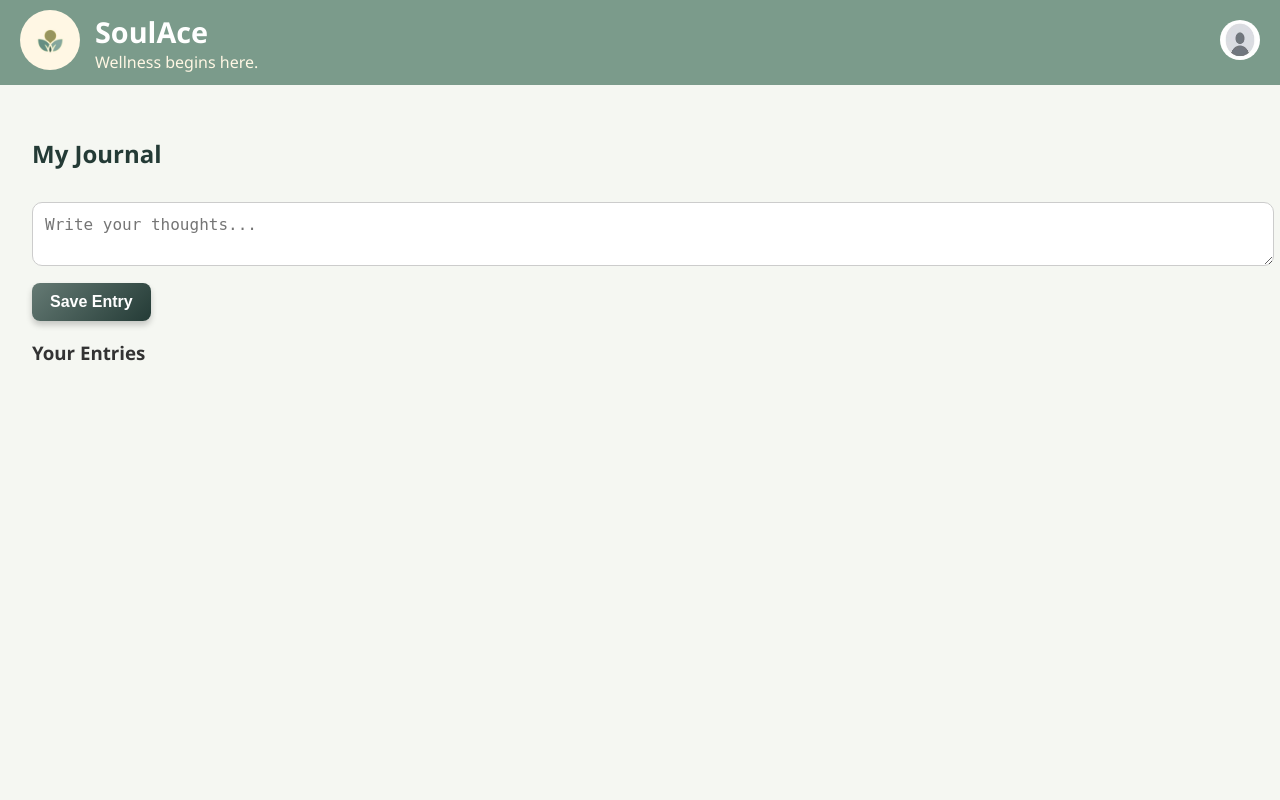
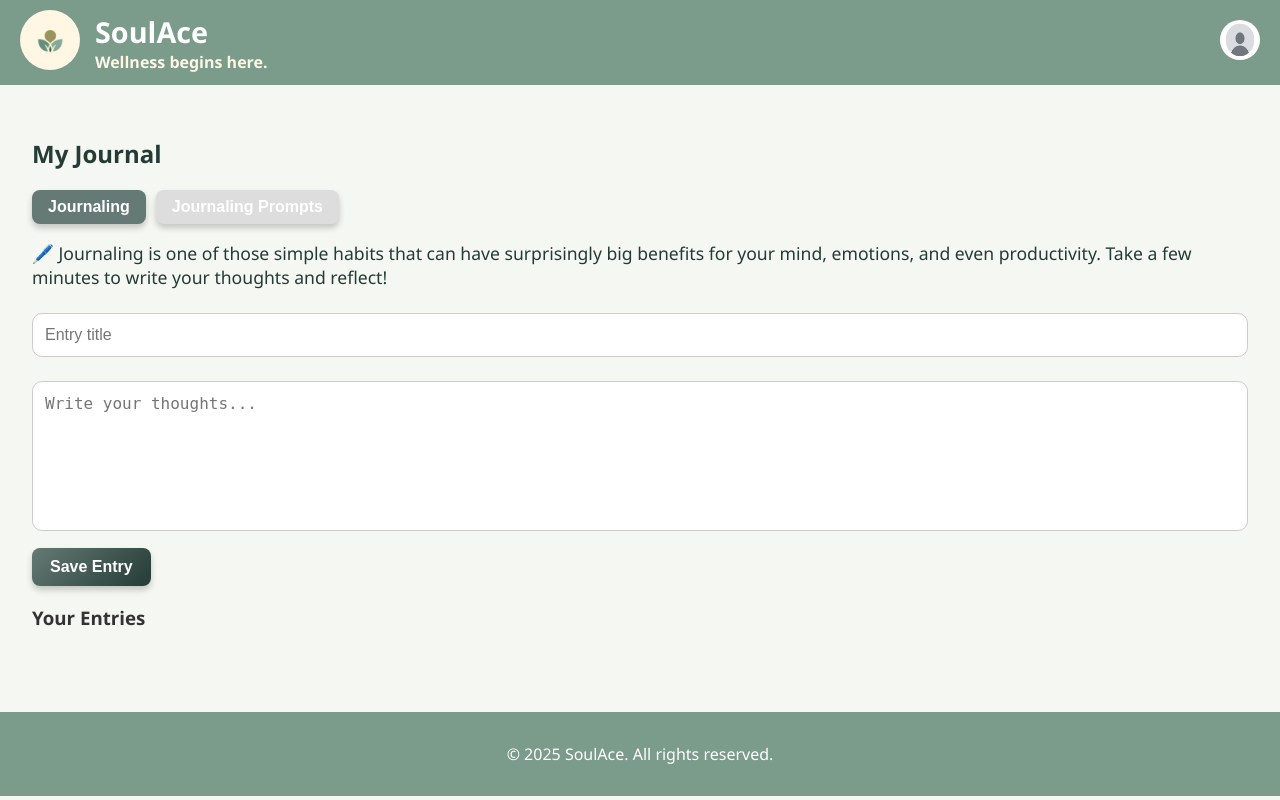
Before and after one commit to disha802/SoulAce, a Flask app: page /journal in a window 1280 px wide. Run offline with Flask 3, Linux system fonts and the light colour scheme; the visitor is signed in with stand-in values (Sample User, id 1); data that the repository does not hold is empty.

Commit message:
Added header, footer, journaling improvements

```diff
--- a/app.py
+++ b/app.py
@@ -130,13 +130,16 @@ def add_journal():
         return jsonify({"error": "Unauthorized"}), 403
 
     data = request.get_json()
+    title = data.get("title", "").strip()   # <-- added this
     content = data.get("content", "").strip()
-    if not content:
-        return jsonify({"error": "Empty content"}), 400
+
+    if not title or not content:
+        return jsonify({"error": "Empty title or content"}), 400
 
     entry = {
         "id": len(journal_entries) + 1,
         "username": session["username"],
+        "title": title,                    # <-- save title
         "content": content,
         "date": datetime.now().strftime("%Y-%m-%d"),
         "time": datetime.now().strftime("%H:%M:%S")
@@ -147,7 +150,6 @@ def add_journal():
         json.dump(journal_entries, f, indent=2)
 
     return jsonify({"message": "Entry added!", "entry": entry}), 201
-
 
 @app.route("/get_journals/<username>", methods=["GET"])
 def get_journals(username):
--- /dev/null
+++ b/moods.csv
@@ -0,0 +1,5 @@
+Date,Time,Mood
+2025-09-06,14:24:12,Frustrated
+2025-09-06,14:25:58,Feeling Blessed
+2025-09-06,14:26:05,Angry
+2025-09-06,16:20:05,Crying
--- a/templates/journal.html
+++ b/templates/journal.html
@@ -5,124 +5,36 @@
   <title>SoulAce Journal</title>
   <meta name="viewport" content="width=device-width, initial-scale=1.0" />
   <style>
-    /* === Copying over your global styles === */
-    body {
-      margin: 0;
-      font-family: 'Segoe UI', sans-serif;
-      background: #F5F7F2;
-      color: #333;
-      transition: background 0.4s, color 0.4s;
-    }
-
-    header {
-      display: flex;
-      justify-content: space-between;
-      align-items: center;
-      padding: 10px 20px;
-      background-color: #7B9B8B;
-    }
-    .header-left {
-      display: flex;
-      align-items: center;
-      gap: 15px;
-      background-color: #7B9B8B;
-    }
-
-    .header-text {
-      display: flex;
-      flex-direction: column;
-    }
-
-    .header-text h1 {
-      margin: 0;
-      font-size: 1.8rem;
-      color: #FFFFFF;
-    }
-    .header-text h3 {
-      margin: 0;
-      font-size: 1rem;
-      font-weight: normal;
-      color: #FFF7E4;
-    }
-
-    .logo-container img {
-      width: 60px;
-      height: 60px;
-      border-radius: 50%;
-      object-fit: cover;
-    }
-
-    .user-icon {
-      width: 40px;
-      height: 40px;
-      border-radius:
-      50%; cursor: pointer;
-    }
-    .user-popup {
-
-      display: none; position: absolute; top: 50px; right: 0;
-      background: #fff; border-radius: 12px; box-shadow: 0 5px 15px rgba(0,0,0,0.2);
-      padding: 10px; z-index: 100; min-width: 140px;
-    }
-
-    .user-popup .popup-btn {
-      display: block;   /* force one below the other */
-      width: 100%;      /* fill popup width */
-      margin-bottom: 8px; /* spacing between buttons */
-    }
-
-
-    .popup-btn {
-      background: #FFFFFF;
-      color: #243B36;
-      font-size: 16px;
-      font-weight: 600;
-      padding: 10px;
-      border: none;
-      border-radius: 8px;
-      cursor: pointer;
-      box-shadow: 0 4px 6px rgba(0,0,0,0.2);
-      transition: all 0.3s ease;
-    }
-
-
-    .popup-btn:hover { background: #f2f2f2; }
-
-    /* Journal-specific styles */
-    main { padding: 2rem; }
-    h2 { color: #243B36; }
-    textarea {
-      width: 100%; padding: 12px; margin: 12px 0;
-      border-radius: 10px; border: 1px solid #ccc;
-      font-size: 1rem;
-    }
-    button {
-      background: linear-gradient(135deg, #657A74 , #243B36);
-      color: #fff; font-size: 16px; font-weight: 600;
-      padding: 10px 18px; border: none; border-radius: 8px;
-      cursor: pointer; box-shadow: 0 4px 6px rgba(0,0,0,0.2);
-      transition: all 0.3s ease;
-    }
-    button:hover { background: linear-gradient(45deg, #657A74 , #243B36); transform: translateY(-2px); }
-    .tiles { display: flex; flex-wrap: wrap; gap: 15px; margin-top: 20px; }
-    .tile {
-      background: white; padding: 15px; border-radius: 12px;
-      box-shadow: 0 2px 6px rgba(0,0,0,0.1); width: 220px; cursor: pointer;
-    }
-    .tile:hover { background: #f5f5f5; }
-    #popup {
-      display: none; position: fixed; top: 50%; left: 50%; transform: translate(-50%, -50%);
-      background: white; padding: 20px; border-radius: 12px;
-      box-shadow: 0 6px 15px rgba(0,0,0,0.3); width: 400px;
-    }
-
-    /* Dark mode overrides */
-    body.dark { background: #121212; color: #e0e0e0; }
-    body.dark header { background: #1f1f1f; }
-    body.dark .header-text h3 { color: #ccc; }
-    body.dark .user-popup { background: #2a2a2a; color: #f9e6d0; border: 1px solid #444; }
-    body.dark .tile { background: #2a2a2a; color: #e0e0e0; }
-    body.dark #popup { background: #2a2a2a; color: #e0e0e0; }
+    body { margin:0; font-family:'Segoe UI',sans-serif; background:#F5F7F2; color:#333; transition:0.4s; }
+    header { display:flex; justify-content:space-between; align-items:center; padding:10px 20px; background:#7B9B8B; }
+    .header-left { display:flex; align-items:center; gap:15px; }
+    .header-text h1 { margin:0; font-size:1.8rem; color:#fff; }
+    .header-text h3 { margin:0; font-size:1rem; color:#FFF7E4; }
+    .logo-container img { width:60px; height:60px; border-radius:50%; object-fit:cover; }
+    .user-icon { width:40px; height:40px; border-radius:50%; cursor:pointer; }
+    .user-popup { display:none; position:absolute; top:50px; right:0; background:#fff; border-radius:12px; padding:10px; min-width:140px; box-shadow:0 5px 15px rgba(0,0,0,0.2); }
+    .popup-btn { display:block; width:100%; margin-bottom:8px; background:#fff; color:#243B36; font-weight:600; padding:10px; border:none; border-radius:8px; cursor:pointer; box-shadow:0 4px 6px rgba(0,0,0,0.2); }
+    .popup-btn:hover { background:#f2f2f2; }
+    main { padding:2rem; }
+    h2 { color:#243B36; }
+    input, textarea { width:100%; padding:12px; margin:12px 0; border-radius:10px; border:1px solid #ccc; font-size:1rem; box-sizing:border-box; }
+    textarea { min-height:150px; max-height:500px; resize:none; overflow-y:hidden; }
+    button { background:linear-gradient(135deg, #657A74 , #243B36); color:#fff; font-size:16px; font-weight:600; padding:10px 18px; border:none; border-radius:8px; cursor:pointer; box-shadow:0 4px 6px rgba(0,0,0,0.2); transition:all 0.3s ease; }
+    button:hover { background:linear-gradient(45deg, #657A74 , #243B36); transform:translateY(-2px); }
+    .tiles { display:flex; flex-wrap:wrap; gap:15px; margin-top:20px; }
+    .tile { background:white; padding:15px; border-radius:12px; box-shadow:0 2px 6px rgba(0,0,0,0.1); width:220px; cursor:pointer; }
+    .tile:hover { background:#f5f5f5; }
+    #popup { display:none; position:fixed; top:50%; left:50%; transform:translate(-50%,-50%); background:white; padding:20px; border-radius:12px; box-shadow:0 6px 15px rgba(0,0,0,0.3); width:400px; }
+    .tab-container { display:flex; gap:10px; margin-bottom:15px; }
+    .tab { padding:8px 16px; border-radius:8px; border:none; cursor:pointer; background:#ddd; }
+    .tab.active { background:#657A74; color:white; }
+    body.dark { background:#121212; color:#e0e0e0; }
+    body.dark header { background:#1f1f1f; }
+    body.dark .tile { background:#2a2a2a; color:#e0e0e0; }
+    body.dark #popup { background:#2a2a2a; color:#e0e0e0; }
+    body.dark .user-popup { background:#2a2a2a; color:#f9e6d0; border:1px solid #444; }
+    .prompt-card { background:#f0f8f5; padding:15px; border-radius:12px; box-shadow:0 2px 6px rgba(0,0,0,0.1); margin-bottom:15px; }
+    .prompt-card h4 { margin-top:0; }
   </style>
 </head>
 <body>
@@ -136,11 +48,9 @@
         <h3>Wellness begins here.</h3>
       </div>
     </div>
-
     <div class="header-right">
       <div class="user-icon-container">
-        <img src="{{ url_for('static', filename='user-icon.jpeg') }}"
-             alt="User Icon" class="user-icon" onclick="toggleUserPopup()">
+        <img src="{{ url_for('static', filename='user-icon.jpeg') }}" alt="User Icon" class="user-icon" onclick="toggleUserPopup()">
         <div id="user-popup" class="user-popup">
           <a href="{{ url_for('dashboard') }}" class="popup-btn">🏠 Home</a>
           <button onclick="toggleMode()" class="popup-btn">🌙 Change Mode</button>
@@ -148,58 +58,126 @@
             <button type="submit" class="popup-btn">🚪 Logout</button>
           </form>
         </div>
-
       </div>
     </div>
   </header>
 
-  <!-- === Journal Main Section === -->
   <main>
     <h2>My Journal</h2>
-    <textarea id="content" placeholder="Write your thoughts..."></textarea>
-    <button onclick="saveEntry()">Save Entry</button>
+    <div class="tab-container">
+      <button id="tab-journal" class="tab active" onclick="switchTab('journal')">Journaling</button>
+      <button id="tab-prompts" class="tab" onclick="switchTab('prompts')">Journaling Prompts</button>
+    </div>
 
-    <h3>Your Entries</h3>
-    <div class="tiles" id="entries"></div>
+    <!-- Journaling Tab -->
+    <div id="journal-tab">
+      <p style="font-size:1.1rem; margin-bottom:12px; color:#243B36;">
+        🖊️ Journaling is one of those simple habits that can have surprisingly big benefits for your mind, emotions, and even productivity. Take a few minutes to write your thoughts and reflect!
+      </p>
+      <input type="text" id="title-input" placeholder="Entry title">
+      <textarea id="content" placeholder="Write your thoughts..."></textarea>
+      <button onclick="saveEntry()">Save Entry</button>
+      <h3>Your Entries</h3>
+      <div class="tiles" id="entries"></div>
+    </div>
+
+    <!-- Prompts Tab -->
+    <div id="prompts-tab" style="display:none;">
+      <p style="font-size:1.1rem; margin-bottom:15px;">Need some inspiration or ideas to write? Here are some journaling prompts to help you dive deeper.</p>
+
+      <div class="prompt-card">
+        <h4>1. 🧠 Self-discovery and reflection:</h4>
+        <ul>
+          <li>What values do you consider most important in life, and how do your actions align with them?</li>
+          <li>What is one thing that holds you back from being your best self?</li>
+          <li>If you could give your younger self one piece of advice, what would it be?</li>
+        </ul>
+      </div>
+
+      <div class="prompt-card">
+        <h4>2. 🌅 Daily and mindfulness:</h4>
+        <ul>
+          <li>Write 3 things you are grateful for and why?</li>
+          <li>What happened today that brought you joy or contentment?</li>
+        </ul>
+      </div>
+
+      <div class="prompt-card">
+        <h4>3. 🎯 Goals and aspirations:</h4>
+        <ul>
+          <li>Describe what your life looks like 5 years from now.</li>
+          <li>What is a goal you are afraid to pursue, and what is holding you back?</li>
+          <li>What would you do with your life if money or the opinions of others were no concern?</li>
+          <li>What steps can you take today to move closer to a current goal?</li>
+        </ul>
+      </div>
+
+      <div class="prompt-card">
+        <h4>4. 💪 Overcoming challenges:</h4>
+        <ul>
+          <li>What is currently causing you stress, and what can you do about it?</li>
+          <li>Write about a mistake that taught you something important about yourself.</li>
+          <li>Describe a time you failed and got back up.</li>
+        </ul>
+      </div>
+    </div>
   </main>
 
-  <!-- Popup for full entry -->
   <div id="popup">
     <h3 id="popup-title"></h3>
     <p id="popup-content"></p>
-    <div style="margin-top: 15px; display: flex; gap: 10px; justify-content: flex-end;">
+    <div style="margin-top:15px; display:flex; gap:10px; justify-content:flex-end;">
       <button onclick="deleteEntry()" style="background:#b33a3a;">Delete</button>
       <button onclick="closePopup()">Close</button>
     </div>
   </div>
 
   <script>
-    let currentEntry = null; // store the entry being viewed
+    let currentEntry = null;
 
     function toggleUserPopup() {
       const popup = document.getElementById("user-popup");
       popup.style.display = (popup.style.display === "block") ? "none" : "block";
     }
 
-    function toggleMode() {
-      document.body.classList.toggle("dark");
+    function toggleMode() { document.body.classList.toggle("dark"); }
+
+    function switchTab(tab) {
+      document.getElementById("journal-tab").style.display = (tab==='journal')?'block':'none';
+      document.getElementById("prompts-tab").style.display = (tab==='prompts')?'block':'none';
+      document.getElementById("tab-journal").classList.toggle('active', tab==='journal');
+      document.getElementById("tab-prompts").classList.toggle('active', tab==='prompts');
+    }
+
+    const textarea = document.getElementById("content");
+    textarea.addEventListener("input", autoResize, false);
+    function autoResize() {
+      this.style.height = 'auto';
+      this.style.height = this.scrollHeight + 'px';
     }
 
     async function saveEntry() {
-      const content = document.getElementById("content").value;
-      if (!content) { alert("Please write something"); return; }
+      const title = document.getElementById("title-input").value.trim();
+      const content = textarea.value.trim();
+      if (!title || !content) { alert("Please add a title and content."); return; }
+
+      const now = new Date();
+      const date = now.toLocaleDateString();
+      const time = now.toLocaleTimeString();
 
       await fetch("/add_journal", {
         method: "POST",
-        headers: { "Content-Type": "application/json" },
-        body: JSON.stringify({ content })
+        headers: {"Content-Type":"application/json"},
+        body: JSON.stringify({title, content, date, time})
       });
-      document.getElementById("content").value = "";
+      textarea.value = "";
+      document.getElementById("title-input").value = "";
+      autoResize.call(textarea);
       loadEntries();
     }
 
     async function loadEntries() {
-      const res = await fetch("/get_journals/{{ username }}");
+      const res = await fetch(`/get_journals/{{ username }}`);
       const data = await res.json();
       const container = document.getElementById("entries");
       container.innerHTML = "";
@@ -207,7 +185,7 @@
       data.forEach(entry => {
         const tile = document.createElement("div");
         tile.className = "tile";
-        tile.innerHTML = `<strong>${entry.date}</strong><br>${entry.content.substring(0, 60)}...`;
+        tile.innerHTML = `<strong>${entry.title}</strong><br>${entry.date} ${entry.time}<br>${entry.content.substring(0,60)}...`;
         tile.onclick = () => openPopup(entry);
         container.appendChild(tile);
       });
@@ -215,28 +193,28 @@
 
     function openPopup(entry) {
       currentEntry = entry;
-      document.getElementById("popup-title").innerText = entry.date;
+      document.getElementById("popup-title").innerText = entry.title + " (" + entry.date + " " + entry.time + ")";
       document.getElementById("popup-content").innerText = entry.content;
       document.getElementById("popup").style.display = "block";
     }
 
-    function closePopup() {
-      document.getElementById("popup").style.display = "none";
-      currentEntry = null;
-    }
+    function closePopup() { document.getElementById("popup").style.display="none"; currentEntry=null; }
 
     async function deleteEntry() {
       if (!currentEntry) return;
       if (!confirm("Are you sure you want to delete this entry?")) return;
-
-      await fetch(`/delete_journal/${currentEntry.id}`, { method: "DELETE" });
+      await fetch(`/delete_journal/${currentEntry.id}`, {method:"DELETE"});
       closePopup();
       loadEntries();
     }
 
-    // Load entries on page load
     loadEntries();
   </script>
 
+  <!-- Footer -->
+  <footer style="background:#7B9B8B; color:white; text-align:center; padding:15px; margin-top:30px;">
+    <p>&copy; 2025 SoulAce. All rights reserved.</p>
+  </footer>
+
 </body>
 </html>
--- a/users.json
+++ b/users.json
@@ -1 +1 @@
-{"user1": "password123", "admin": "adminpass", "user404": "user404", "disha": "kaustubh", "Jonan": "jONAN"}
+{"user1": "password123", "admin": "adminpass", "user404": "user404", "disha": "kaustubh", "Jonan": "jONAN", "apeksha": "12345"}
```
Also changed, not shown: journal.json (added, +10 -0 lines).
